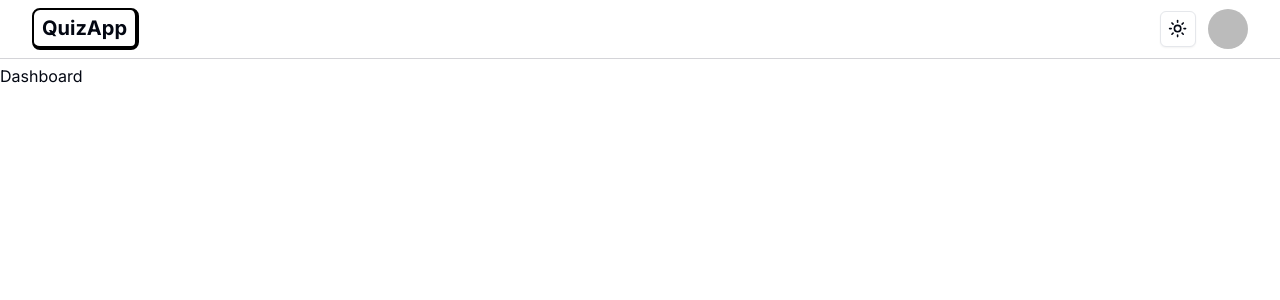
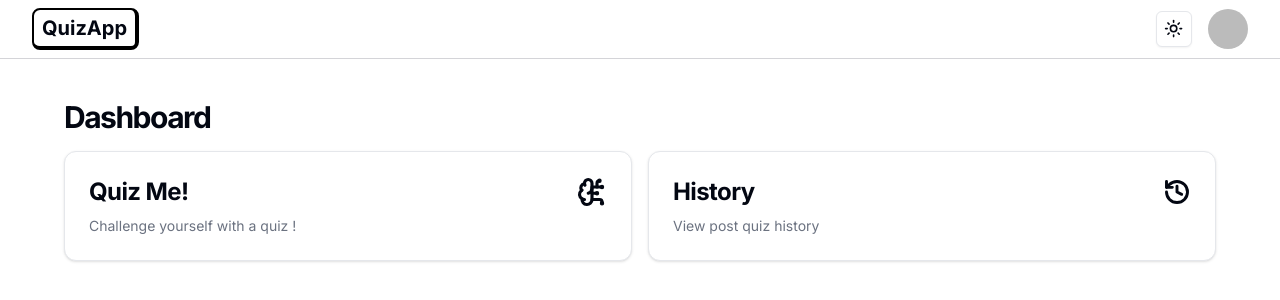
Before and after one commit to bizimsiti/quizapp, a Next.js app: page /dashboard in a window 1280 px wide. Shown: the top 300 px of the page. Built offline with nearby package versions, Linux system fonts and the light colour scheme; no server answers; sample sign-in values are in the browser's storage.

Commit message:
quiz and history card

```diff
--- a/src/app/dashboard/page.tsx
+++ b/src/app/dashboard/page.tsx
@@ -1,9 +1,28 @@
+import OldQuizCard from "@/components/dashboard/OldQuizCard";
+import QuizCard from "@/components/dashboard/QuizCard";
+import { getAuthSession } from "@/lib/nextauth";
+import { redirect } from "next/navigation";
 import React from "react";
 
 type Props = {};
 
-const Dashboard = (props: Props) => {
-  return <div>Dashboard</div>;
+const Dashboard = async (props: Props) => {
+  const session = await getAuthSession();
+  if (!session?.user) {
+    redirect("/");
+  }
+  return (
+    <main className="p-8 mx-auto max-w-7xl">
+      <div className="flex items-center">
+        <h2 className="mr-2 text-3xl font-bold tracking-tighter">Dashboard</h2>
+      </div>
+      <div className="grid gap-4 mt-4 md:grid-cols-2">
+        <QuizCard />
+        <OldQuizCard />
+      </div>
+      <div className="grid gap-4 mt-4 md:grid-cols-2 lg:grid-cols-7"></div>
+    </main>
+  );
 };
 
 export default Dashboard;
--- a/src/app/layout.tsx
+++ b/src/app/layout.tsx
@@ -18,12 +18,12 @@ export default function RootLayout({
   children: React.ReactNode;
 }) {
   return (
-    <html lang="en">
-      <body className={cn(inter.className, "antialiased min-h-screen pt-16")}>
+    <html suppressHydrationWarning={true} lang="en">
+      <body className={cn(inter.className)}>
         <Providers>
           <Nav />
+          <div className="container pt-2">{children}</div>
         </Providers>
-        {children}
       </body>
     </html>
   );
--- a/src/components/Nav.tsx
+++ b/src/components/Nav.tsx
@@ -10,8 +10,8 @@ type Props = {};
 const Nav = async (props: Props) => {
   const session = await getAuthSession();
   return (
-    <div className="fixed inset-x-0 top-0 bg-white dark:bg-gray-950 z-[10] h-fit border-b border-zinc-300  py-2 ">
-      <div className="flex items-center justify-between h-full gap-2 px-8 mx-auto max-w-7xl">
+    <div className=" bg-white dark:bg-gray-950 z-[10] h-fit border-b border-zinc-300  py-2 ">
+      <div className="flex items-center justify-between h-full gap-2 px-8">
         {/*Logo */}
         <Link href="/" className="flex items-center gap-2">
           <p className="rounded-lg border-2 border-b-4 border-r-4 border-black px-2 py-1 text-xl font-bold transition-all hover:-translate-y-[2px] md:block dark:border-white">
@@ -19,7 +19,7 @@ const Nav = async (props: Props) => {
           </p>
         </Link>
         <div className="flex items-center">
-          <ThemeToggle className="mr-3" />
+          <ThemeToggle className="mr-4" />
           <div className="flex items-center">
             {session?.user ? (
               <UserAccountNav user={session.user} />
--- a/src/components/Providers.tsx
+++ b/src/components/Providers.tsx
@@ -9,7 +9,7 @@ import { type ThemeProviderProps } from "next-themes/dist/types";
 
 const Providers = ({ children, ...props }: ThemeProviderProps) => {
   return (
-    <ThemeProvider attribute="class" defaultTheme="system">
+    <ThemeProvider attribute="class" defaultTheme="system" enableSystem>
       <SessionProvider>{children}</SessionProvider>
     </ThemeProvider>
   );
--- a/src/components/UserAvatar.tsx
+++ b/src/components/UserAvatar.tsx
@@ -16,6 +16,7 @@ const UserAvatar = ({ user }: Props) => {
             src={user.image}
             alt="profile image"
             referrerPolicy="no-referrer"
+            sizes="20"
           />
         </div>
       ) : (
--- /dev/null
+++ b/src/components/dashboard/OldQuizCard.tsx
@@ -0,0 +1,27 @@
+"use client";
+import React from "react";
+import { Card, CardContent, CardHeader, CardTitle } from "../ui/card";
+import { History } from "lucide-react";
+import { useRouter } from "next/navigation";
+
+type Props = {};
+
+const OldQuizCard = (props: Props) => {
+  const router = useRouter();
+  return (
+    <Card
+      className="hover:cursor-pointer hover:opacity-75"
+      onClick={() => router.push("/history")}
+    >
+      <CardHeader className="flex flex-row items-center justify-between pb-2 space-y-0">
+        <CardTitle className="text-2xl font-bold">History</CardTitle>
+        <History size={28} strokeWidth={2.5} />
+      </CardHeader>
+      <CardContent>
+        <p className="text-sm text-muted-foreground">View post quiz history</p>
+      </CardContent>
+    </Card>
+  );
+};
+
+export default OldQuizCard;
--- /dev/null
+++ b/src/components/dashboard/QuizCard.tsx
@@ -0,0 +1,31 @@
+"use client";
+import React from "react";
+import { Card, CardContent, CardHeader, CardTitle } from "../ui/card";
+import { BrainCircuit } from "lucide-react";
+import { useRouter } from "next/navigation";
+
+type Props = {};
+
+const QuizCard = (props: Props) => {
+  const router = useRouter();
+  return (
+    <>
+      <Card
+        onClick={() => router.push("/quiz")}
+        className="hover:cursor-pointer hover:opacity-75"
+      >
+        <CardHeader className="flex flex-row items-center justify-between pb-2 space-y-0">
+          <CardTitle className="text-2xl font-bold">Quiz Me!</CardTitle>
+          <BrainCircuit size={30} strokeWidth={2.5} />
+        </CardHeader>
+        <CardContent>
+          <p className="text-sm text-muted-foreground">
+            Challenge yourself with a quiz !
+          </p>
+        </CardContent>
+      </Card>
+    </>
+  );
+};
+
+export default QuizCard;
```
